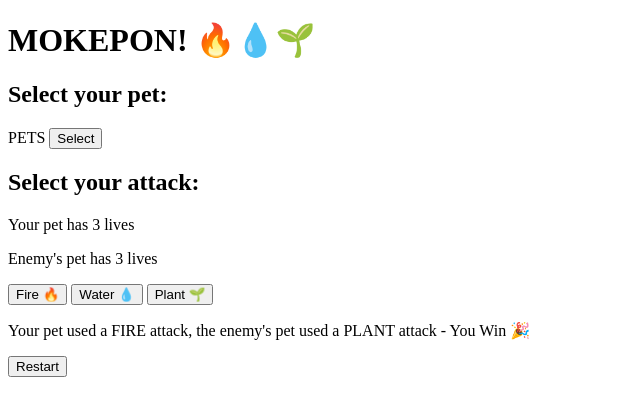
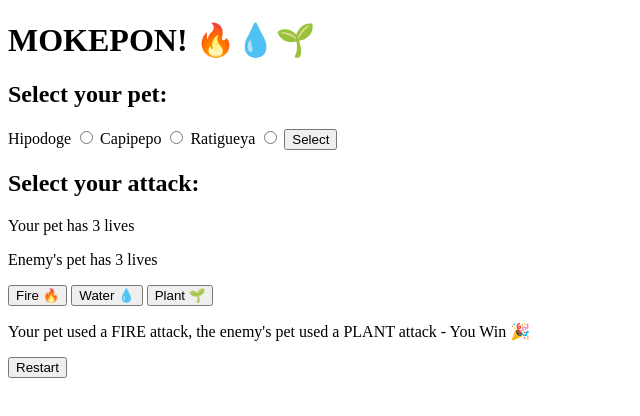
Before and after one commit to Jos017/mokepon, a plain HTML site: page mokepon.html in a window 1280 px wide. Shown: the whole page, without its empty margins (0-640 px from the left). Drawn offline with Linux system fonts and the light colour scheme.

Commit message:
Add inputs and labels for selecting pet

```diff
--- a/mokepon.html
+++ b/mokepon.html
@@ -10,7 +10,12 @@
     <h1>MOKEPON! 🔥💧🌱</h1>
     <section id="select-pet">
         <h2>Select your pet:</h2>
-        PETS
+        <label for="hipodoge">Hipodoge</label>
+        <input type="radio" name="pet" id="hipodoge"/>
+        <label for="Capipepo">Capipepo</label>
+        <input type="radio" name="pet" id="Capipepo" />
+        <label for="Ratigueya">Ratigueya</label>
+        <input type="radio" name="pet" id="Ratigueya" />
         <button>Select</button>
     </section>
     <section id="select-attack">
```
